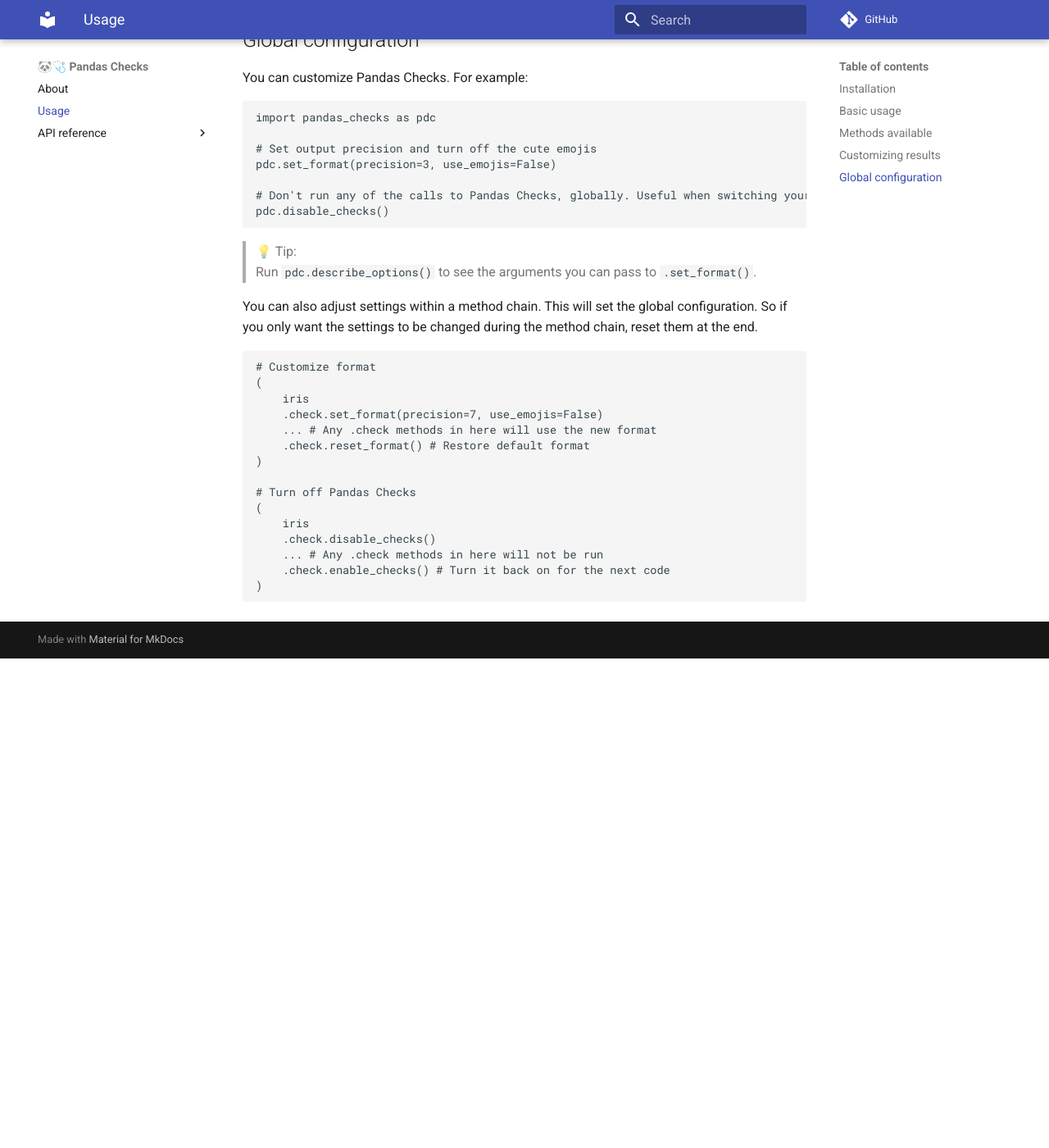
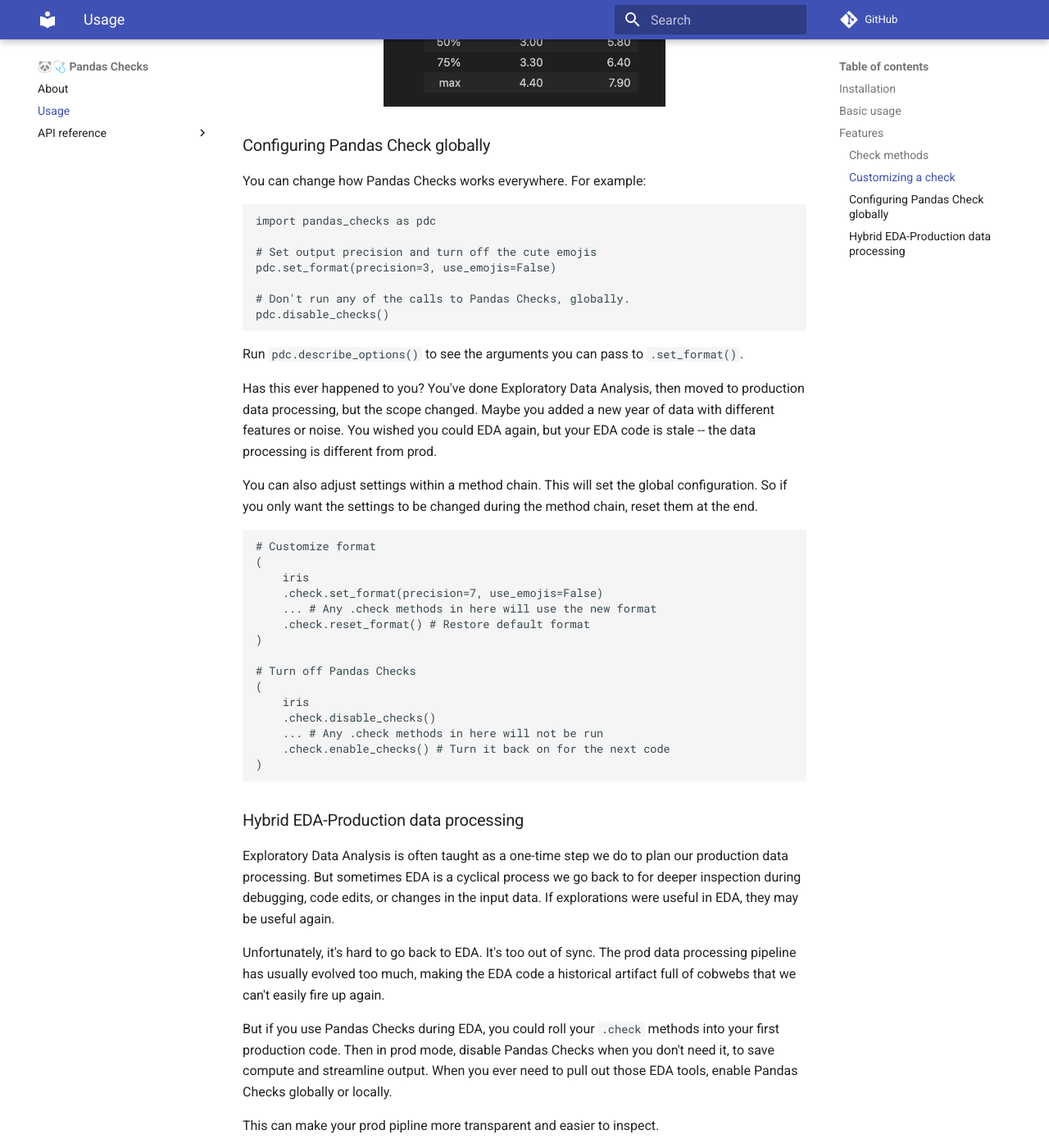
Before and after one commit to cparmet/pandas-checks, an MkDocs documentation site: the page built from docs/usage.md, in a window 1280 px wide and 1400 px high, scrolled down 4440 px. Shown: the whole window at 82% size. Built offline with MkDocs 1.6.1 and Material for MkDocs 9.7.7, drawn with Linux system fonts in a browser that asks for light colours; comment, search, counter and statistics services are not loaded; before the commit the page ends 5243 px from its top, so only the background shows below that; some of the changed text lies outside the part shown.

Commit message:
Expand docs

````diff
--- a/docs/usage.md
+++ b/docs/usage.md
@@ -1,21 +1,25 @@
 # Usage
 
 ## Installation
+First make Pandas Check available in your environment.
 
 ```bash
 pip install pandas-checks
 ```
 
-## Basic usage
-After installing Pandas Checks, import it:
+Then import it in your code. It works in Jupyter, IPython, and Python scripts run from the command line.
 
 ```python
-import pandas as pd
 import pandas_checks
 ```
 
-Now you can use `.check` on your Pandas DataFrames and Series. You don't need to access `pandas_checks` directly, just work with Pandas as you normally would. The new Pandas Checks methods are available when you work with Pandas in Jupyter, IPython, and terminal environments.
+After importing, you don't need to access the `pandas_checks` module directly.
 
+> 💡 Tip:
+> You can import Pandas Checks either before or after your code imports Pandas. Just somewhere. 😁
+
+## Basic usage
+Pandas Checks adds `.check` methods to Pandas DataFrames and Series.
 
 Say you have a nice function.
 
@@ -39,7 +43,7 @@
     )
 ```
 
-But what if you want to make the pipeline more robust? Or see what's happening to the data as it flows down? Or understand why your new `iris` CSV suddenly makes the cleaned data look weird?
+But what if you want to make the chain more robust? Or see what's happening to the data as it flows down the pipeline? Or understand why your new `iris` CSV suddenly makes the cleaned data look weird?
 
 You can add some `.check` steps.
 
@@ -71,7 +75,8 @@
 The `.check` methods didn't modify how the `iris` data is processed by your code. They just let you check the data as it flows down the pipeline. That's the difference between Pandas `.head()` and Pandas Checks `.check.head()`.
 
 
-## Methods available
+## Features
+### Check methods
 Here's what's in the doctor's bag.
 
 * **Describe**
@@ -119,7 +124,7 @@
     - `.check.hist()`: A histogram
     - `.check.plot()`: An arbitrary plot
 
-## Customizing results
+### Customizing a check
 
 You can use Pandas Checks methods like the regular Pandas methods. They accept the same arguments. For example, you can pass:
 * `.check.head(7)`
@@ -143,8 +148,8 @@
 <img src="https://raw.githubusercontent.com/cparmet/pandas-checks/main/static/power_user_output.jpg" alt="Power user output" width="350" style="display: block; margin-left: auto; margin-right: auto;  width: 50%;">
 
 
-## Global configuration
-You can customize Pandas Checks. For example:
+### Configuring Pandas Check globally
+You can change how Pandas Checks works everywhere. For example:
 
 ```python
 import pandas_checks as pdc
@@ -152,14 +157,13 @@
 # Set output precision and turn off the cute emojis
 pdc.set_format(precision=3, use_emojis=False)
 
-# Don't run any of the calls to Pandas Checks, globally. Useful when switching your code to production mode
+# Don't run any of the calls to Pandas Checks, globally.
 pdc.disable_checks()
 ```
 
+Run `pdc.describe_options()` to see the arguments you can pass to `.set_format()`.
 
-> 💡 Tip:
-> Run `pdc.describe_options()` to see the arguments you can pass to `.set_format()`.
-
+Has this ever happened to you? You've done Exploratory Data Analysis, then moved to production data processing, but the scope changed. Maybe you added a new year of data with different features or noise. You wished you could EDA again, but your EDA code is stale -- the data processing is different from prod.
 
 You can also adjust settings within a method chain. This will set the global configuration. So if you only want the settings to be changed during the method chain, reset them at the end.
 
@@ -180,3 +184,13 @@
     .check.enable_checks() # Turn it back on for the next code
 )
 ```
+
+### Hybrid EDA-Production data processing
+
+Exploratory Data Analysis is often taught as a one-time step we do to plan our production data processing. But sometimes EDA is a cyclical process we go back to for deeper inspection during debugging, code edits, or changes in the input data. If explorations were useful in EDA, they may be useful again.
+
+Unfortunately, it's hard to go back to EDA. It's too out of sync. The prod data processing pipeline has usually evolved too much, making the EDA code a historical artifact full of cobwebs that we can't easily fire up again.
+
+But if you use Pandas Checks during EDA, you could roll your `.check` methods into your first production code. Then in prod mode, disable Pandas Checks when you don't need it, to save compute and streamline output. When you ever need to pull out those EDA tools, enable Pandas Checks globally or locally.
+
+This can make your prod pipline more transparent and easier to inspect.
````
Also changed, not shown: README.md (+17 -10 lines).
